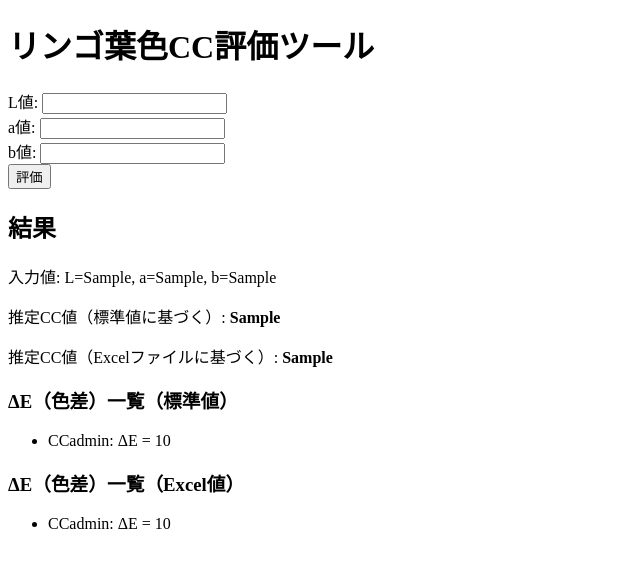
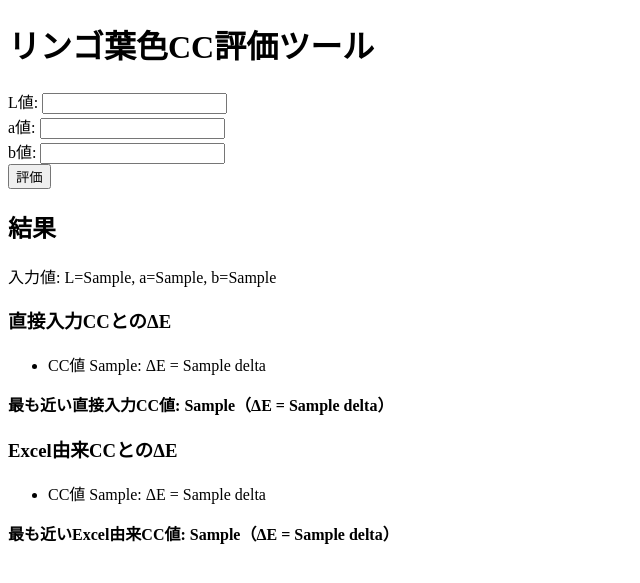
Before and after one commit to frstoyama/apple-color-checker, a Flask app: template templates/index.html in a window 1280 px wide. Shown: the top 583 px of the page, without its empty margins (0-640 px from the left). Run offline with Flask 3, Linux system fonts and the light colour scheme; the template is opened without the code that fills it: most values are stand-ins (such as "Sample title", 1, 10 or a date in 2020); parts of the project's set-up code (start-up, migrations or seed data) failed here and were passed over.

Commit message:
必要なファイルの更新と追加・削除

```diff
--- a/app.py
+++ b/app.py
@@ -4,52 +4,77 @@ import math
 
 app = Flask(__name__)
 
-# ExcelからCC基準値を読み込み（Excelが存在する場合）
-try:
-    df_excel = pd.read_excel("ColorReaderPro_Apple_CC.xlsx")
-    excel_lab_values = df_excel[["L", "a", "b"]].values.tolist()
-except Exception:
-    excel_lab_values = []
+# ─────────────────────────────
+# ExcelからのCC基準値の読み込み
+# ─────────────────────────────
+excel_df = pd.read_excel("ColorReaderPro_Apple_CC.xlsx")
+cc_lab_excel = []
+for i, row in excel_df.iterrows():
+    cc_lab_excel.append({
+        "cc": i + 1,
+        "L": row["L"],
+        "a": row["a"],
+        "b": row["b"]
+    })
 
-# app.py に直接定義された基準CC値
-fixed_cc_values = [
-    [51.8, -18.1, 30.7],
-    [47.8, -16.9, 27.1],
-    [43.3, -14.6, 22.5],
-    [39.9, -14.7, 18.6],
-    [38.0, -12.1, 15.0],
-    [35.5, -10.8, 13.6],
-    [32.2, -7.9, 8.7],
-    [30.5, -6.2, 5.8]
+# ─────────────────────────────
+# 手入力で与えた基準値
+# ─────────────────────────────
+standard_lab_list = [
+    {"cc": 1, "L": 80.2, "a": -16.3, "b": 30.3},
+    {"cc": 2, "L": 73.5, "a": -14.3, "b": 29.3},
+    {"cc": 3, "L": 65.5, "a": -13.3, "b": 27.4},
+    {"cc": 4, "L": 59.3, "a": -12.1, "b": 24.5},
+    {"cc": 5, "L": 51.8, "a": -11.2, "b": 21.8},
+    {"cc": 6, "L": 45.9, "a": -10.7, "b": 18.8},
+    {"cc": 7, "L": 40.7, "a": -10.5, "b": 16.9},
+    {"cc": 8, "L": 36.3, "a": -10.5, "b": 14.8},
 ]
 
+# ΔE計算関数（CIE1976）
 def delta_e_cie1976_manual(lab1, lab2):
-    return round(math.sqrt(sum((a - b) ** 2 for a, b in zip(lab1, lab2))), 2)
+    return round(math.sqrt(
+        (lab1[0] - lab2[0]) ** 2 +
+        (lab1[1] - lab2[1]) ** 2 +
+        (lab1[2] - lab2[2]) ** 2
+    ), 1)
 
 @app.route("/", methods=["GET", "POST"])
 def index():
-    cc_value = None
+    cc_value_manual = None
+    cc_value_excel = None
+    delta_e_manual_list = []
+    delta_e_excel_list = []
     input_lab = None
-    fixed_deltas = []
-    excel_deltas = []
 
     if request.method == "POST":
         L = float(request.form["L"])
         a = float(request.form["a"])
         b = float(request.form["b"])
-        input_lab = [L, a, b]
+        input_lab = (L, a, b)
 
-        # ΔE計算（固定）
-        fixed_deltas = [delta_e_cie1976_manual(input_lab, std_lab) for std_lab in fixed_cc_values]
-        min_fixed_index = fixed_deltas.index(min(fixed_deltas))
-        cc_value = round(min_fixed_index + 1 + (1 - (min(fixed_deltas) / 10)), 1)  # 小数点第一位まで表示
+        # 手入力のCC値群とのΔE計算
+        for entry in standard_lab_list:
+            delta = delta_e_cie1976_manual(input_lab, (entry["L"], entry["a"], entry["b"]))
+            delta_e_manual_list.append({"cc": entry["cc"], "delta": delta})
 
-        # ΔE計算（Excel）
-        if excel_lab_values:
-            excel_deltas = [delta_e_cie1976_manual(input_lab, std_lab) for std_lab in excel_lab_values]
+        # Excel由来のCC値群とのΔE計算
+        for entry in cc_lab_excel:
+            delta = delta_e_cie1976_manual(input_lab, (entry["L"], entry["a"], entry["b"]))
+            delta_e_excel_list.append({"cc": entry["cc"], "delta": delta})
 
-    return render_template("index.html", cc_value=cc_value, input_lab=input_lab,
-                           fixed_deltas=fixed_deltas, excel_deltas=excel_deltas)
+        # ΔEが最小のCCを取得
+        cc_value_manual = min(delta_e_manual_list, key=lambda x: x["delta"])["cc"]
+        cc_value_excel = min(delta_e_excel_list, key=lambda x: x["delta"])["cc"]
+
+    return render_template(
+        "index.html",
+        input_lab=input_lab,
+        cc_value_manual=cc_value_manual,
+        cc_value_excel=cc_value_excel,
+        delta_e_manual_list=delta_e_manual_list,
+        delta_e_excel_list=delta_e_excel_list
+    )
 
 if __name__ == "__main__":
     app.run(debug=True)
--- a/templates/index.html
+++ b/templates/index.html
@@ -16,25 +16,27 @@
         <input type="submit" value="評価">
     </form>
 
-    {% if cc_value is not none and cc_value_excel is not none %}
+    {% if input_lab %}
         <h2>結果</h2>
         <p>入力値: L={{ input_lab[0] }}, a={{ input_lab[1] }}, b={{ input_lab[2] }}</p>
-        <p>推定CC値（標準値に基づく）: <strong>{{ cc_value }}</strong></p>
-        <p>推定CC値（Excelファイルに基づく）: <strong>{{ cc_value_excel }}</strong></p>
 
-        <h3>ΔE（色差）一覧（標準値）</h3>
+        <h3>直接入力CCとのΔE</h3>
         <ul>
-        {% for level, delta in delta_e_std.items() %}
-            <li>CC{{ level }}: ΔE = {{ delta|round(2) }}</li>
+        {% for d in deltas_direct %}
+            <li>CC値 {{ d.cc }}: ΔE = {{ d.delta }}</li>
         {% endfor %}
         </ul>
+        <p><strong>最も近い直接入力CC値: {{ closest_direct.cc }}（ΔE = {{ closest_direct.delta }}）</strong></p>
 
-        <h3>ΔE（色差）一覧（Excel値）</h3>
+        {% if deltas_excel %}
+        <h3>Excel由来CCとのΔE</h3>
         <ul>
-        {% for level, delta in delta_e_excel.items() %}
-            <li>CC{{ level }}: ΔE = {{ delta|round(2) }}</li>
+        {% for d in deltas_excel %}
+            <li>CC値 {{ d.cc }}: ΔE = {{ d.delta }}</li>
         {% endfor %}
         </ul>
+        <p><strong>最も近いExcel由来CC値: {{ closest_excel.cc }}（ΔE = {{ closest_excel.delta }}）</strong></p>
+        {% endif %}
     {% endif %}
 </body>
 </html>
```
